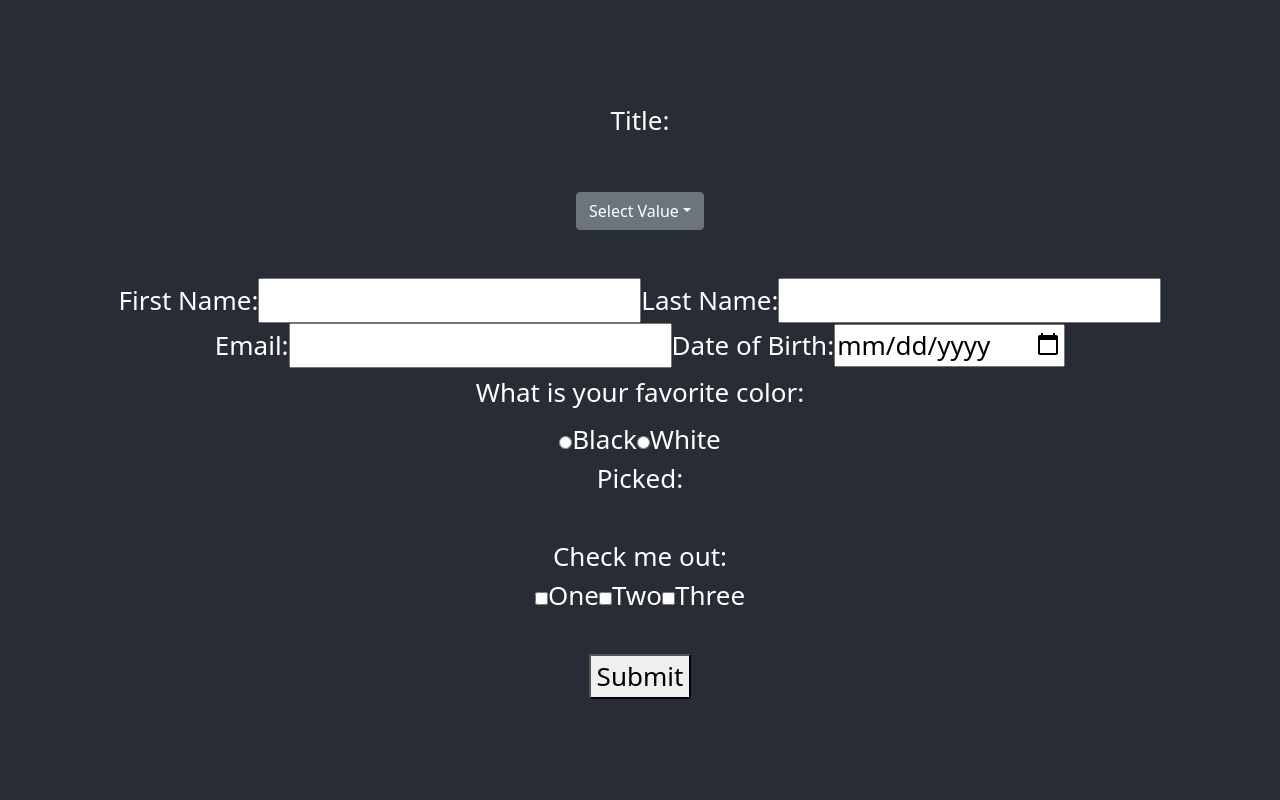
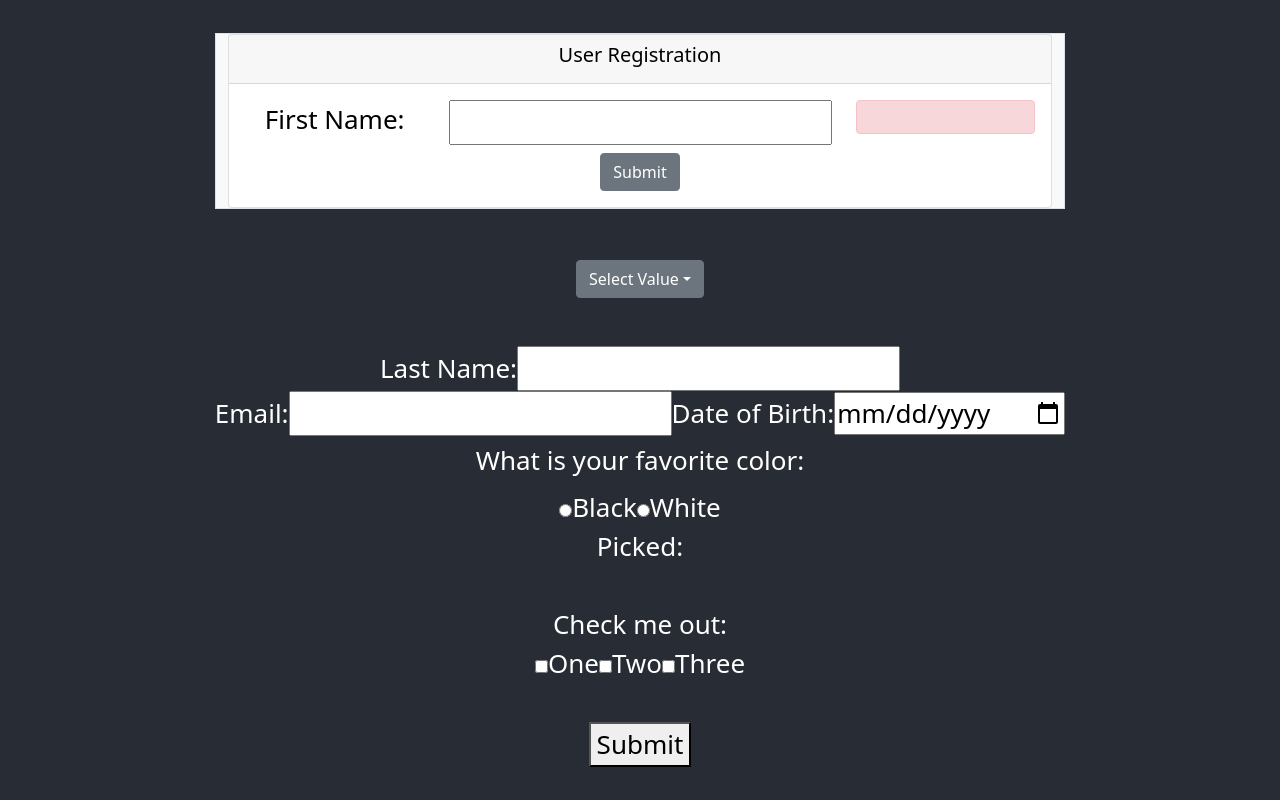
Before and after one commit to RuchetaG/time-tracker, a React (Create React App) app: page / in a window 1280 px wide. Built offline with nearby package versions, Linux system fonts and the light colour scheme.

Commit message:
Updates form validation

```diff
--- a/src/App.css
+++ b/src/App.css
@@ -36,3 +36,7 @@
     transform: rotate(360deg);
   }
 }
+
+.color-black{
+  color: black
+}
--- a/src/form.tsx
+++ b/src/form.tsx
@@ -7,6 +7,16 @@ import {
   DropdownItem,
   DropdownToggle,
   DropdownMenu,
+  Card,
+  CardBody,
+  CardSubtitle,
+  CardText,
+  CardTitle,
+  Container,
+  Row,
+  Col,
+  CardHeader,
+  Alert,
 } from "reactstrap";
 import { Formik, Form, Field } from "formik";
 import * as Yup from "yup";
@@ -14,7 +24,7 @@ import { CustomDropdown } from "./dropdown";
 
 const SignupSchema = Yup.object().shape({
   firstName: Yup.string()
-    .min(1, "Name should be atleast 2 characters long")
+    .min(2, "Name should be at least 2 characters long")
     .max(64, "Specified name is too long"),
   lastName: Yup.string()
     .min(2, "Name should be atleast 2 characters long")
@@ -41,13 +51,44 @@ export const FormFields = (props: any) => {
     >
       {({ errors, touched, values }) => (
         <Form>
-          <label>Title: </label>
+          <Container className="bg-light border">
+            <Row>
+              <Col>
+                <div>
+                  <Card>
+                    <CardHeader>
+                      <CardTitle tag="h5" className="color-black">
+                        User Registration
+                      </CardTitle>
+                    </CardHeader>
+                    <CardBody>
+                    <Row>
+                        <Col>
+                          <Label className="color-black" check>
+                            First Name:{" "}
+                          </Label>
+                        </Col>
+                        <Col>
+                          <Field name="firstName" />
+                        </Col>
+                        <Col>
+                          <Alert color="danger">
+                            {errors.firstName && touched.firstName ? (
+                              <div>{errors.firstName}</div>
+                            ) : null}
+                          </Alert>
+                        </Col>
+                      </Row>
+
+
+                      <Button>Submit</Button>
+                    </CardBody>
+                  </Card>
+                </div>
+              </Col>
+            </Row>
+          </Container>
           <CustomDropdown></CustomDropdown>
-          <Label check>First Name: </Label>
-          <Field name="firstName" />
-          {errors.firstName && touched.firstName ? (
-            <div>{errors.firstName}</div>
-          ) : null}
           <Label check>Last Name: </Label>
           <Field name="lastName" />
           {errors.lastName && touched.lastName ? (
@@ -64,6 +105,7 @@ export const FormFields = (props: any) => {
             placeholder="date placeholder"
             type="date"
           />
+          {errors.dob && touched.dob ? <div>{errors.dob}</div> : null}
           <br />
           <Label>What is your favorite color: </Label>
           <br />
```
